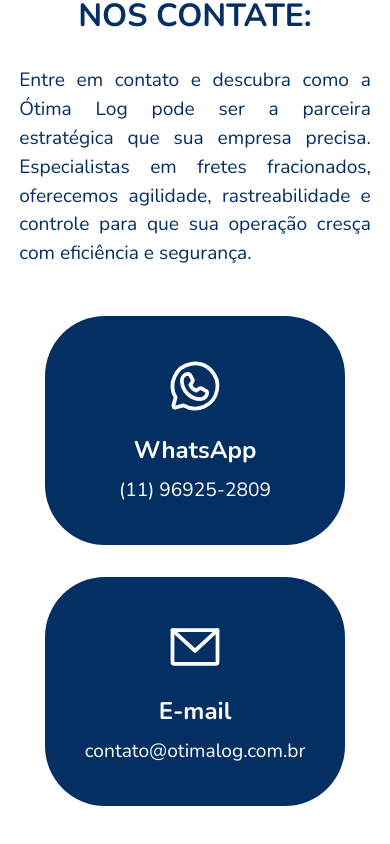
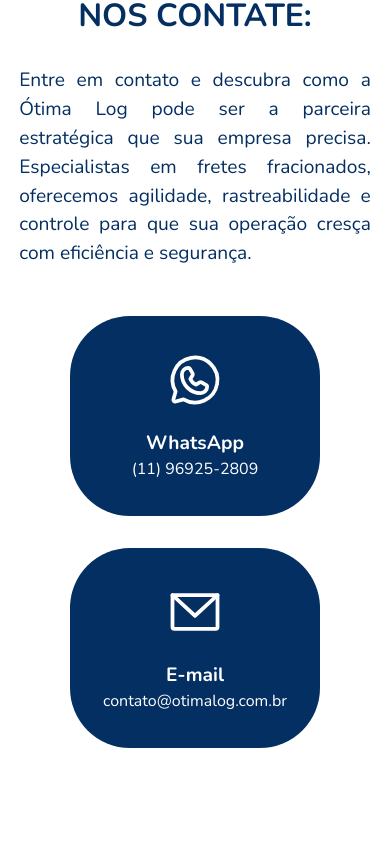
Before and after one commit to RafaelBerger/otimalog, a React (Vite) app: page / in a window 390 px wide. Shown: the part 6255-7099 px from the top of the page. Built offline with nearby package versions, Linux system fonts and the light colour scheme.

Commit message:
ajustes concluidos

```diff
--- a/src/App.tsx
+++ b/src/App.tsx
@@ -64,7 +64,7 @@
             <div className="header_contact_btn">
               <a href="#history">HISTORIA</a>
               <a href="#services">SERVIÇOS</a>
-              <a href="#contact">SAIBA MAIS</a>
+              <a href="#tower-control">SAIBA MAIS</a>
               <a href="#contact">SOLICITE SUA COTAÇÃO</a>
             </div>
           </div>
@@ -171,7 +171,7 @@
             </div>
           </section>
 
-          <section className="tower_control_section">
+          <section className="tower_control_section" id="tower-control">
             <div className="tower_control_header">
               <h1>
                 TORRE DE CONTROLE <br /> E GESTÃO À VISTA
--- a/src/styles/contact-card.css
+++ b/src/styles/contact-card.css
@@ -38,6 +38,23 @@
 
 @media (max-width: 440px) {
   .contact-card-container {
-    width: 18.75rem;
+    width: 250px;
+    height: 200px;
+    gap: 0;
+    justify-content: space-evenly;
+  }
+
+  .contact-card-container {
+    padding: 1rem 0;
+  }
+
+  .contact-card-texts h3 {
+    font-size: 1.2em;
+    margin: 0;
+  }
+
+  .contact-card-texts p {
+    font-size: 01em;
+    margin: 0;
   }
 }
```
